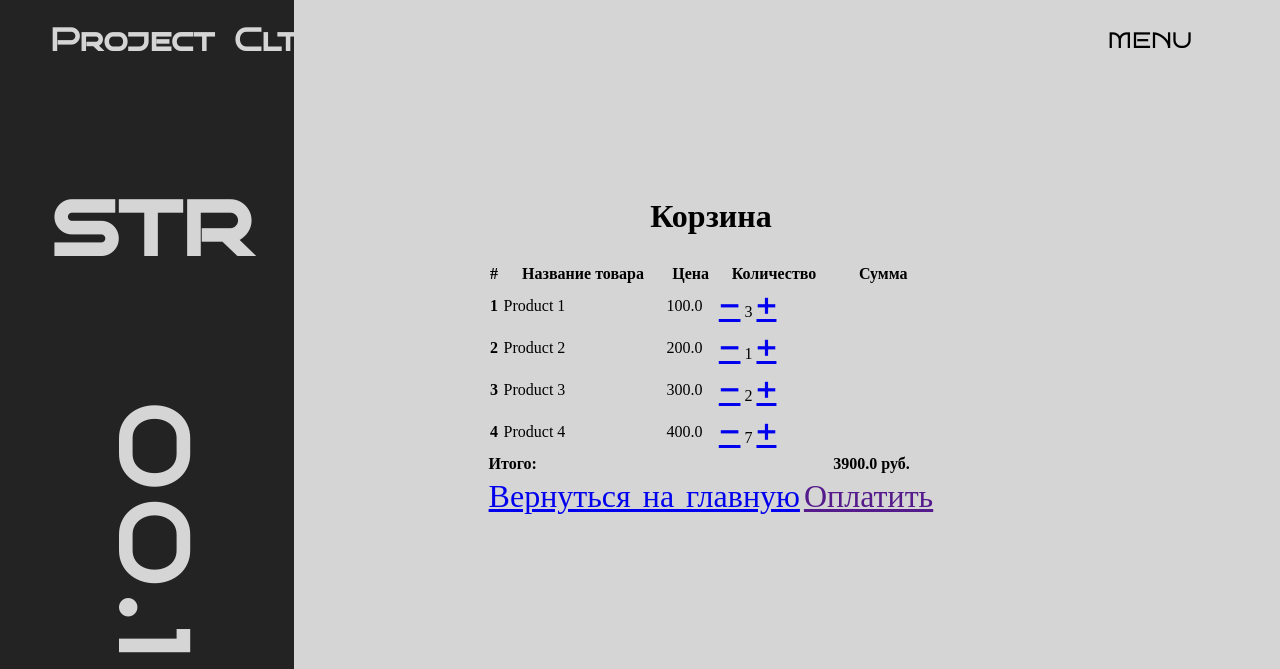
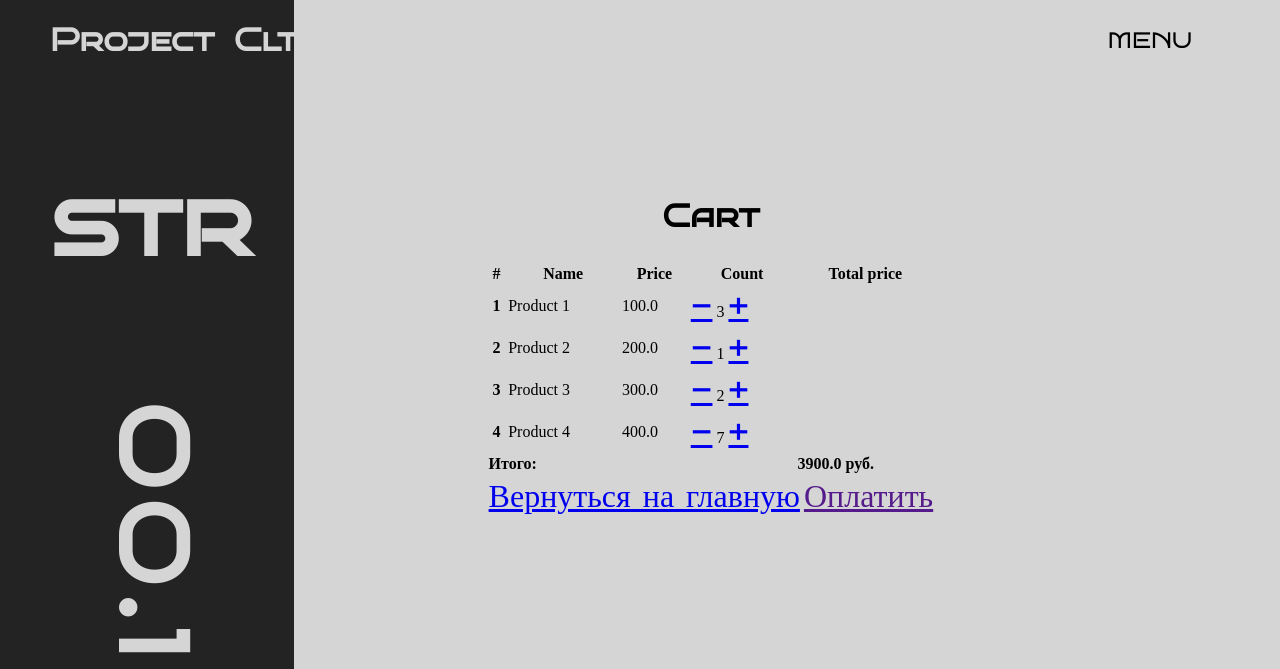
Before and after one commit to Tut1tam/ClothingStoreDjango, a Django app: page /cart in a window 1280 px wide. Shown: the top 669 px of the page. Run offline with Django 4.2, Linux system fonts and the light colour scheme; a user stored in the database is signed in; data comes from the database, SQL or seed files in the repository.

Commit message:
UPD cart

```diff
--- a/Store/templates/Store/cart.html
+++ b/Store/templates/Store/cart.html
@@ -47,15 +47,16 @@
       </div>
       <div class="main-container-right">
         <div class="cart">
-          <center><h2 style="margin-botto5em;">Корзина</h2></center>
+          <center><h2 style="margin-botto5em;">Cart</h2></center>
+          {% if object.items.all %}
           <table class="table">
               <thead>
               <tr>
                   <th scope="col">#</th>
-                  <th scope="col">Название товара</th>
-                  <th scope="col">Цена</th>
-                  <th scope="col">Количество</th>
-                  <th scope="col">Сумма</th>
+                  <th scope="col">Name</th>
+                  <th scope="col">Price</th>
+                  <th scope="col">Count</th>
+                  <th scope="col">Total price</th>
               </tr>
               </thead>
               <tbody>
@@ -92,6 +93,9 @@
                       </td>
                   </tr>
               {% endif %}
+              {% else %}
+                  <h1>Cart is empty</h1>
+              {% endif %}
               </tbody>
           </table>
           </div>
```
